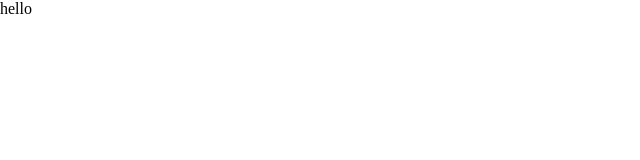
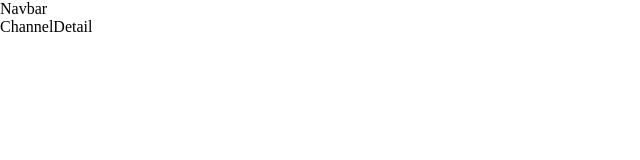
Before and after one commit to zainsafdar934-cpu/youtube_clone, a React (Create React App) app: page /channel/1 in a window 1280 px wide. Shown: the top 160 px of the page, without its empty margins (0-640 px from the left). Built offline with nearby package versions, Linux system fonts and the light colour scheme.

Commit message:
Initialize components

```diff
--- a/src/App.js
+++ b/src/App.js
@@ -1,10 +1,21 @@
-import React from 'react'
+import { Box } from "@mui/material"
+import { BrowserRouter, Route, Routes } from "react-router-dom"
+import { ChannelDetail, Feed, Navbar, SearchFeed, VideoDetail } from "./components"
+
 
 const App = () => {
   return (
-    <div>
-      hello
-    </div>
+    <BrowserRouter>
+      <Box>
+        <Navbar />
+        <Routes>
+          <Route path="/" exact element={<Feed />} />
+          <Route path="/video/:id" element={<VideoDetail />} />
+          <Route path="/channel/:id" element={<ChannelDetail />} />
+          <Route path="/search/:searchTerm" element={<SearchFeed />} />
+        </Routes>
+      </Box>
+    </BrowserRouter>
   )
 }
 
--- /dev/null
+++ b/src/components/ChannelDetail.jsx
@@ -0,0 +1,7 @@
+import React from "react";
+
+const ChannelDetail = () => {
+  return <div>ChannelDetail</div>;
+};
+
+export default ChannelDetail;
--- /dev/null
+++ b/src/components/Feed.jsx
@@ -0,0 +1,7 @@
+import React from "react";
+
+const Feed = () => {
+  return <div>Feed</div>;
+};
+
+export default Feed;
--- /dev/null
+++ b/src/components/Navbar.jsx
@@ -0,0 +1,7 @@
+import React from "react";
+
+const Navbar = () => {
+  return <div>Navbar</div>;
+};
+
+export default Navbar;
--- /dev/null
+++ b/src/components/SearchFeed.jsx
@@ -0,0 +1,7 @@
+import React from "react";
+
+const SearchFeed = () => {
+  return <div>SearchFeed</div>;
+};
+
+export default SearchFeed;
--- /dev/null
+++ b/src/components/VideoDetail.jsx
@@ -0,0 +1,7 @@
+import React from "react";
+
+const VideoDetail = () => {
+  return <div>VideoDetail</div>;
+};
+
+export default VideoDetail;
--- /dev/null
+++ b/src/components/index.js
@@ -0,0 +1,7 @@
+import ChannelDetail from "./ChannelDetail";
+import Feed from "./Feed";
+import Navbar from "./Navbar";
+import SearchFeed from "./SearchFeed";
+import VideoDetail from "./VideoDetail";
+
+export { ChannelDetail, Feed, Navbar, SearchFeed, VideoDetail };
```
